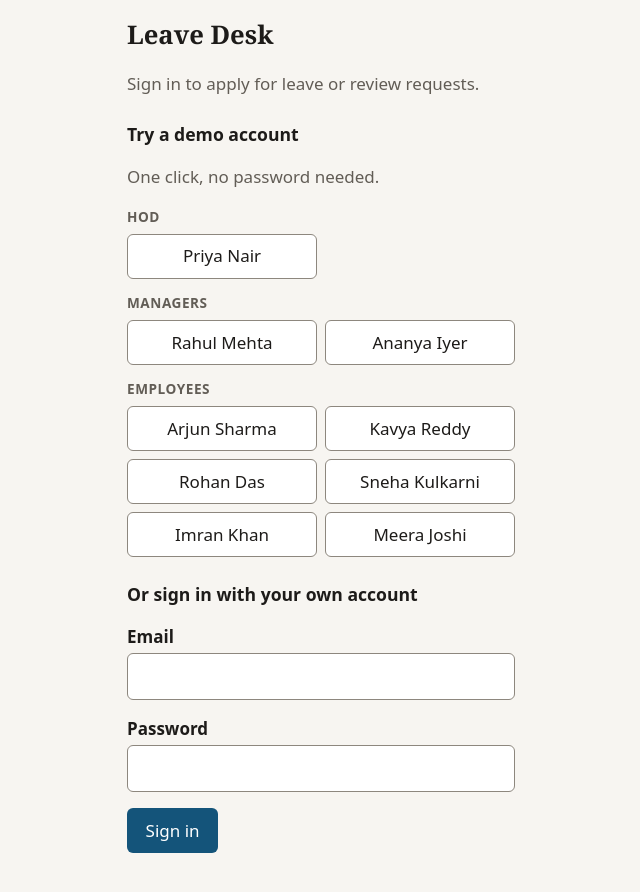
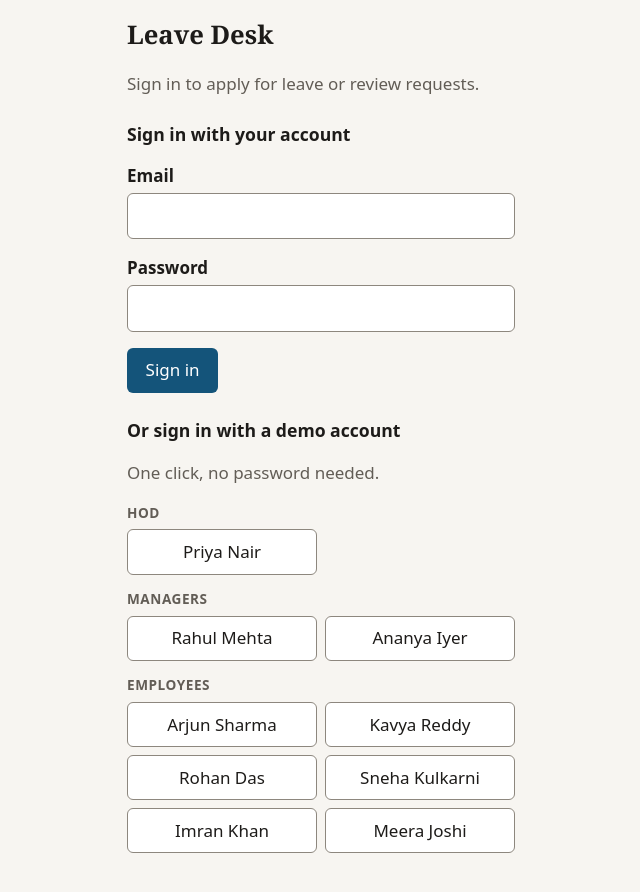
Before and after one commit to zs0c131y/akasa-air, a React (Vite) app in the folder client/: page / in a window 1280 px wide. Shown: the whole page, without its empty margins (319-959 px from the left). Before the commit the page ends 869 px from the top, so only its background shows below. Built offline with nearby package versions, Linux system fonts and the light colour scheme; no server answers.

Commit message:
Show the sign-in form first and demo accounts below it

```diff
--- a/client/src/pages/LoginPage.jsx
+++ b/client/src/pages/LoginPage.jsx
@@ -35,8 +35,19 @@ export default function LoginPage() {
     <main className="login">
       <h1>Leave Desk</h1>
       <p className="muted">Sign in to apply for leave or review requests.</p>
+      <ErrorBox error={error} />
+      <form onSubmit={(e) => { e.preventDefault(); signIn(email, password); }} noValidate>
+        <h2>Sign in with your account</h2>
+        <label htmlFor="email">Email</label>
+        <input id="email" type="email" autoComplete="username" value={email} onChange={(e) => setEmail(e.target.value)} />
+        <FieldError msg={error?.fields?.email} />
+        <label htmlFor="password">Password</label>
+        <input id="password" type="password" autoComplete="current-password" value={password} onChange={(e) => setPassword(e.target.value)} />
+        <FieldError msg={error?.fields?.password} />
+        <button className="primary" disabled={busy}>{busy ? 'Signing in…' : 'Sign in'}</button>
+      </form>
       <section className="demo" aria-labelledby="demo-title">
-        <h2 id="demo-title">Try a demo account</h2>
+        <h2 id="demo-title">Or sign in with a demo account</h2>
         <p className="muted">One click, no password needed.</p>
         {DEMO_GROUPS.map(([group, people]) => (
           <div key={group}>
@@ -51,17 +62,6 @@ export default function LoginPage() {
           </div>
         ))}
       </section>
-      <ErrorBox error={error} />
-      <form onSubmit={(e) => { e.preventDefault(); signIn(email, password); }} noValidate>
-        <h2>Or sign in with your own account</h2>
-        <label htmlFor="email">Email</label>
-        <input id="email" type="email" autoComplete="username" value={email} onChange={(e) => setEmail(e.target.value)} />
-        <FieldError msg={error?.fields?.email} />
-        <label htmlFor="password">Password</label>
-        <input id="password" type="password" autoComplete="current-password" value={password} onChange={(e) => setPassword(e.target.value)} />
-        <FieldError msg={error?.fields?.password} />
-        <button className="primary" disabled={busy}>{busy ? 'Signing in…' : 'Sign in'}</button>
-      </form>
     </main>
   );
 }
```
